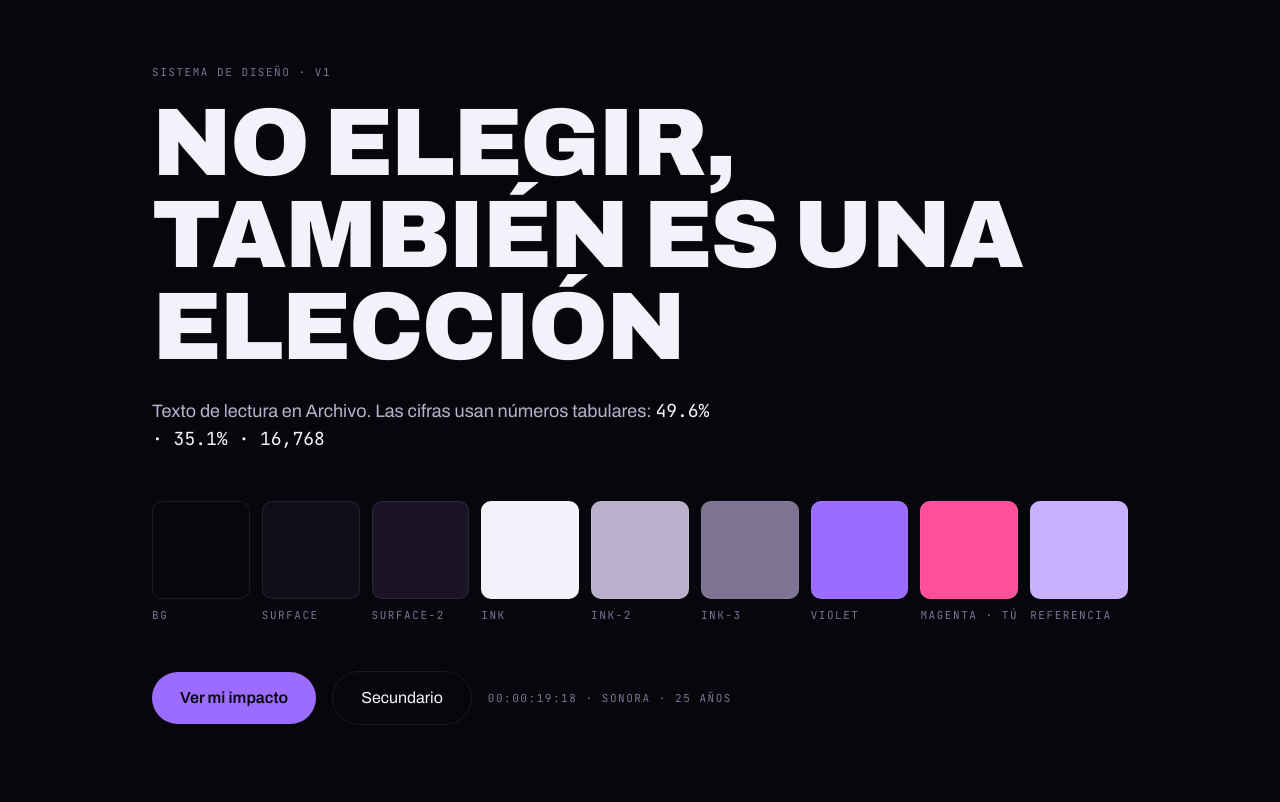
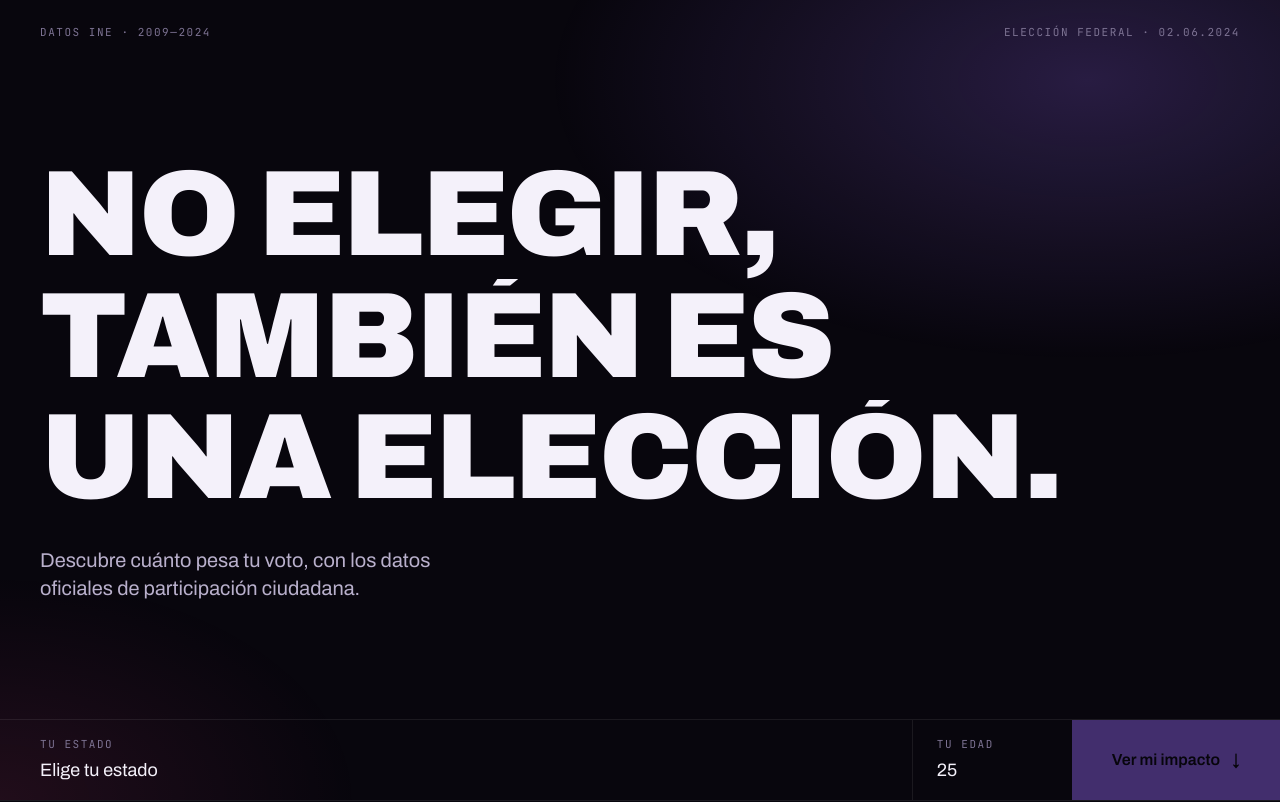
Before and after one commit to fersho99/retoHackaton, a Next.js app: page / in a window 1280 px wide. Shown: the top 802 px of the page. Built offline with nearby package versions, Linux system fonts and the light colour scheme.

Commit message:
Portada cinematografica con formulario de estado y edad

```diff
--- /dev/null
+++ b/src/app/experience.tsx
@@ -0,0 +1,30 @@
+"use client";
+
+import { useRef } from "react";
+import { Hero } from "@/components/landing/hero";
+import { useLandingForm } from "@/components/landing/use-landing-form";
+
+export function Experience() {
+  const form = useLandingForm();
+  const nextRef = useRef<HTMLElement>(null);
+
+  function start() {
+    const reduce = window.matchMedia("(prefers-reduced-motion: reduce)").matches;
+    nextRef.current?.scrollIntoView({ behavior: reduce ? "auto" : "smooth" });
+  }
+
+  return (
+    <main>
+      <Hero form={form} onStart={start} />
+      <section
+        ref={nextRef}
+        className="flex min-h-svh flex-col justify-center border-t border-line px-6 sm:px-10"
+      >
+        <p className="hud">Participación por edad · {form.nombre ?? "Nacional"} · 2024</p>
+        <p className="mt-4 max-w-2xl text-2xl text-ink-2">
+          Tu punto en la curva: <span className="num text-magenta">{form.edad}</span> años.
+        </p>
+      </section>
+    </main>
+  );
+}
--- a/src/app/globals.css
+++ b/src/app/globals.css
@@ -124,3 +124,28 @@ body {
     transform: none;
   }
 }
+
+@keyframes rise {
+  from { transform: translateY(105%); }
+  to { transform: translateY(0); }
+}
+@keyframes fade-up {
+  from { opacity: 0; transform: translateY(8px); }
+  to { opacity: 1; transform: translateY(0); }
+}
+@keyframes fade {
+  from { opacity: 0; }
+  to { opacity: 1; }
+}
+
+.a-rise { animation: rise 900ms var(--ease-out) both; animation-delay: var(--d, 0ms); }
+.a-fade-up { animation: fade-up 500ms var(--ease-out) both; animation-delay: var(--d, 0ms); }
+.a-fade { animation: fade 700ms ease both; animation-delay: var(--d, 0ms); }
+
+@media (prefers-reduced-motion: reduce) {
+  .a-rise,
+  .a-fade-up {
+    animation: fade 300ms ease both;
+    animation-delay: 0ms;
+  }
+}
--- a/src/app/page.tsx
+++ b/src/app/page.tsx
@@ -1,50 +1,5 @@
-const SWATCHES = [
-  ["bg", "var(--bg)"],
-  ["surface", "var(--surface)"],
-  ["surface-2", "var(--surface-2)"],
-  ["ink", "var(--ink)"],
-  ["ink-2", "var(--ink-2)"],
-  ["ink-3", "var(--ink-3)"],
-  ["violet", "var(--violet)"],
-  ["magenta · tú", "var(--magenta)"],
-  ["referencia", "var(--reference)"],
-] as const;
+import { Experience } from "./experience";
 
-export default function Specimen() {
-  return (
-    <main className="mx-auto w-full max-w-5xl px-6 py-16">
-      <p className="hud">Sistema de diseño · v1</p>
-      <h1 className="display mt-4 text-7xl font-black uppercase sm:text-8xl">
-        No elegir,
-        <br />
-        también es una elección
-      </h1>
-      <p className="mt-6 max-w-xl text-lg text-ink-2">
-        Texto de lectura en Archivo. Las cifras usan números tabulares:{" "}
-        <span className="num font-mono text-ink">49.6% · 35.1% · 16,768</span>
-      </p>
-
-      <div className="mt-12 grid grid-cols-3 gap-3 sm:grid-cols-9">
-        {SWATCHES.map(([name, color]) => (
-          <div key={name} className="flex flex-col gap-2">
-            <div
-              className="aspect-square rounded-md border border-line"
-              style={{ background: color }}
-            />
-            <span className="hud">{name}</span>
-          </div>
-        ))}
-      </div>
-
-      <div className="mt-12 flex flex-wrap items-center gap-4">
-        <button className="pressable rounded-full bg-violet px-7 py-3.5 font-semibold text-bg">
-          Ver mi impacto
-        </button>
-        <button className="pressable hover-lift rounded-full border border-line px-7 py-3.5 text-ink">
-          Secundario
-        </button>
-        <span className="hud">00:00:19:18 · Sonora · 25 años</span>
-      </div>
-    </main>
-  );
+export default function Page() {
+  return <Experience />;
 }
--- /dev/null
+++ b/src/components/landing/hero.tsx
@@ -0,0 +1,93 @@
+"use client";
+
+import type { CSSProperties } from "react";
+import { ESTADOS } from "@/lib/estados";
+import type { useLandingForm } from "./use-landing-form";
+
+const LINES = ["No elegir,", "también es", "una elección."];
+
+const delay = (ms: number) => ({ "--d": `${ms}ms` }) as CSSProperties;
+
+type Props = {
+  form: ReturnType<typeof useLandingForm>;
+  onStart: () => void;
+};
+
+export function Hero({ form: f, onStart }: Props) {
+  return (
+    <section className="relative flex min-h-svh flex-col overflow-hidden">
+      <div
+        aria-hidden
+        className="a-fade pointer-events-none absolute inset-0"
+        style={{
+          background:
+            "radial-gradient(60% 50% at 85% 10%, rgb(155 109 255 / 0.22), transparent 70%), radial-gradient(40% 40% at 0% 100%, rgb(255 79 154 / 0.10), transparent 70%)",
+        }}
+      />
+
+      <header className="relative flex items-center justify-between gap-4 px-6 pt-6 sm:px-10">
+        <span className="hud a-fade whitespace-nowrap" style={delay(500)}>
+          Datos INE · 2009—2024
+        </span>
+        <span className="hud a-fade num whitespace-nowrap" style={delay(600)}>
+          <span className="hidden sm:inline">Elección federal · </span>02.06.2024
+        </span>
+      </header>
+
+      <div className="relative flex flex-1 flex-col justify-center px-6 sm:px-10">
+        <h1 className="display text-[15vw] font-black uppercase sm:text-[11vw] lg:text-[9.5vw]">
+          {LINES.map((line, i) => (
+            <span key={line} className="block overflow-hidden pb-[0.04em]">
+              <span className="a-rise block" style={delay(i * 90)}>
+                {line}
+              </span>
+            </span>
+          ))}
+        </h1>
+        <p className="a-fade-up mt-6 max-w-md text-lg text-ink-2 sm:text-xl" style={delay(450)}>
+          Descubre cuánto pesa tu voto, con los datos oficiales de participación ciudadana.
+        </p>
+      </div>
+
+      <div
+        className="a-fade-up relative grid grid-cols-1 border-t border-line sm:grid-cols-[1fr_10rem_auto]"
+        style={delay(650)}
+      >
+        <label className="flex flex-col gap-1 px-6 py-4 sm:px-10">
+          <span className="hud">Tu estado</span>
+          <select
+            value={f.estado ?? ""}
+            onChange={(e) => f.setEstado(Number(e.target.value))}
+            className="appearance-none bg-transparent text-lg text-ink outline-none"
+          >
+            <option value="" disabled className="bg-surface">
+              Elige tu estado
+            </option>
+            {ESTADOS.map(([c, n]) => (
+              <option key={c} value={c} className="bg-surface">
+                {n}
+              </option>
+            ))}
+          </select>
+        </label>
+        <label className="flex flex-col gap-1 border-t border-line px-6 py-4 sm:border-l sm:border-t-0">
+          <span className="hud">Tu edad</span>
+          <input
+            inputMode="numeric"
+            value={f.edadTxt}
+            onChange={(e) => f.setEdadTxt(e.target.value.replace(/\D/g, "").slice(0, 2))}
+            onBlur={f.commitEdad}
+            className="num bg-transparent text-lg text-ink outline-none"
+          />
+        </label>
+        <button
+          disabled={!f.ready}
+          onClick={onStart}
+          className="pressable flex items-center justify-center gap-3 bg-violet px-10 py-5 font-semibold text-bg disabled:cursor-not-allowed disabled:opacity-40"
+        >
+          Ver mi impacto <span aria-hidden>↓</span>
+        </button>
+      </div>
+    </section>
+  );
+}
--- /dev/null
+++ b/src/components/landing/use-landing-form.ts
@@ -0,0 +1,28 @@
+"use client";
+
+import { useState } from "react";
+import { nombreEstado } from "@/lib/estados";
+
+export function useLandingForm() {
+  const [estado, setEstado] = useState<number | null>(null);
+  const [edadTxt, setEdadTxt] = useState("25");
+  const edad = Number.parseInt(edadTxt, 10);
+  const edadValida = Number.isFinite(edad) && edad >= 18 && edad <= 90;
+
+  function commitEdad() {
+    if (!Number.isFinite(edad)) return setEdadTxt("25");
+    setEdadTxt(String(Math.min(90, Math.max(18, edad))));
+  }
+
+  return {
+    estado,
+    setEstado,
+    edadTxt,
+    setEdadTxt,
+    edad,
+    edadValida,
+    commitEdad,
+    nombre: nombreEstado(estado),
+    ready: estado != null && edadValida,
+  };
+}
--- /dev/null
+++ b/src/lib/estados.ts
@@ -0,0 +1,14 @@
+export const ESTADOS: [number, string][] = [
+  [1, "Aguascalientes"], [2, "Baja California"], [3, "Baja California Sur"],
+  [4, "Campeche"], [5, "Coahuila"], [6, "Colima"], [7, "Chiapas"],
+  [8, "Chihuahua"], [9, "Ciudad de México"], [10, "Durango"], [11, "Guanajuato"],
+  [12, "Guerrero"], [13, "Hidalgo"], [14, "Jalisco"], [15, "México"],
+  [16, "Michoacán"], [17, "Morelos"], [18, "Nayarit"], [19, "Nuevo León"],
+  [20, "Oaxaca"], [21, "Puebla"], [22, "Querétaro"], [23, "Quintana Roo"],
+  [24, "San Luis Potosí"], [25, "Sinaloa"], [26, "Sonora"], [27, "Tabasco"],
+  [28, "Tamaulipas"], [29, "Tlaxcala"], [30, "Veracruz"], [31, "Yucatán"],
+  [32, "Zacatecas"],
+];
+
+export const nombreEstado = (c: number | null) =>
+  ESTADOS.find(([id]) => id === c)?.[1] ?? null;
```
